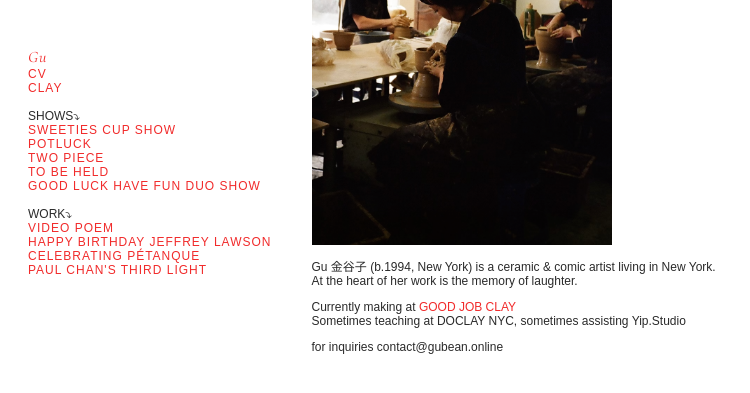
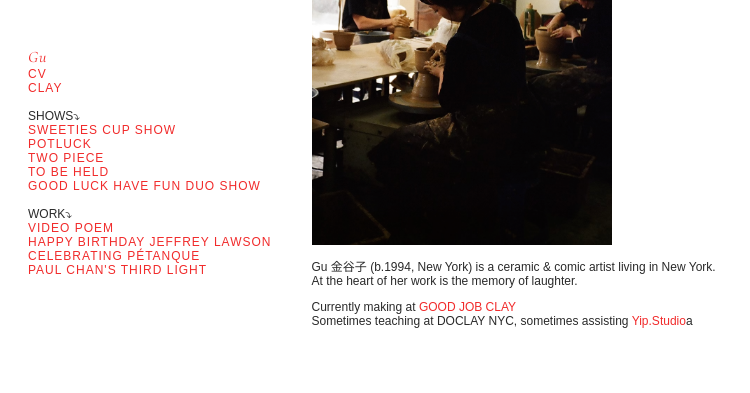
Before and after one commit to itsmebeanie/itsmebeanie.github.io, a plain HTML site: page index.html in a window 1280 px wide. Shown: the part 139-532 px from the top of the page, without its empty margins (0-750 px from the left). Drawn offline with nearby package versions, Linux system fonts and the light colour scheme; a web font is replaced by a local one.

Commit message:
Update index.html

```diff
--- a/index.html
+++ b/index.html
@@ -44,9 +44,8 @@
 
                 <p>
                 Currently making at <a href="instagram.com/goodjobclay">GOOD JOB CLAY</a></br>
-                Sometimes teaching at DOCLAY NYC, sometimes assisting Yip.Studio
+                Sometimes teaching at DOCLAY NYC, sometimes assisting <a href="https://www.yipstudionyc.com/">Yip.Studio</a>a
                 </p>
-                for inquiries contact@gubean.online
             </div>
         </div>
     </div>
```
